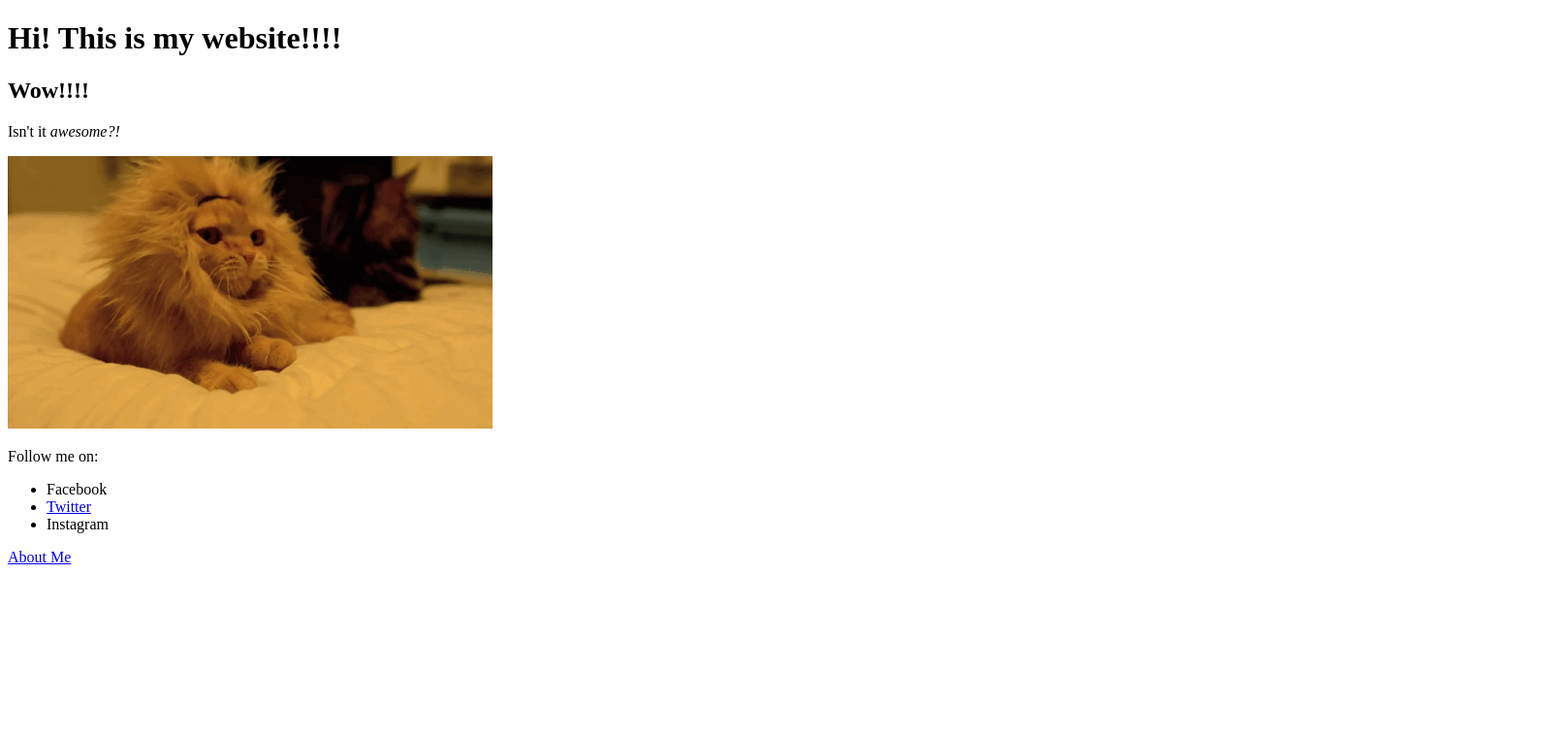
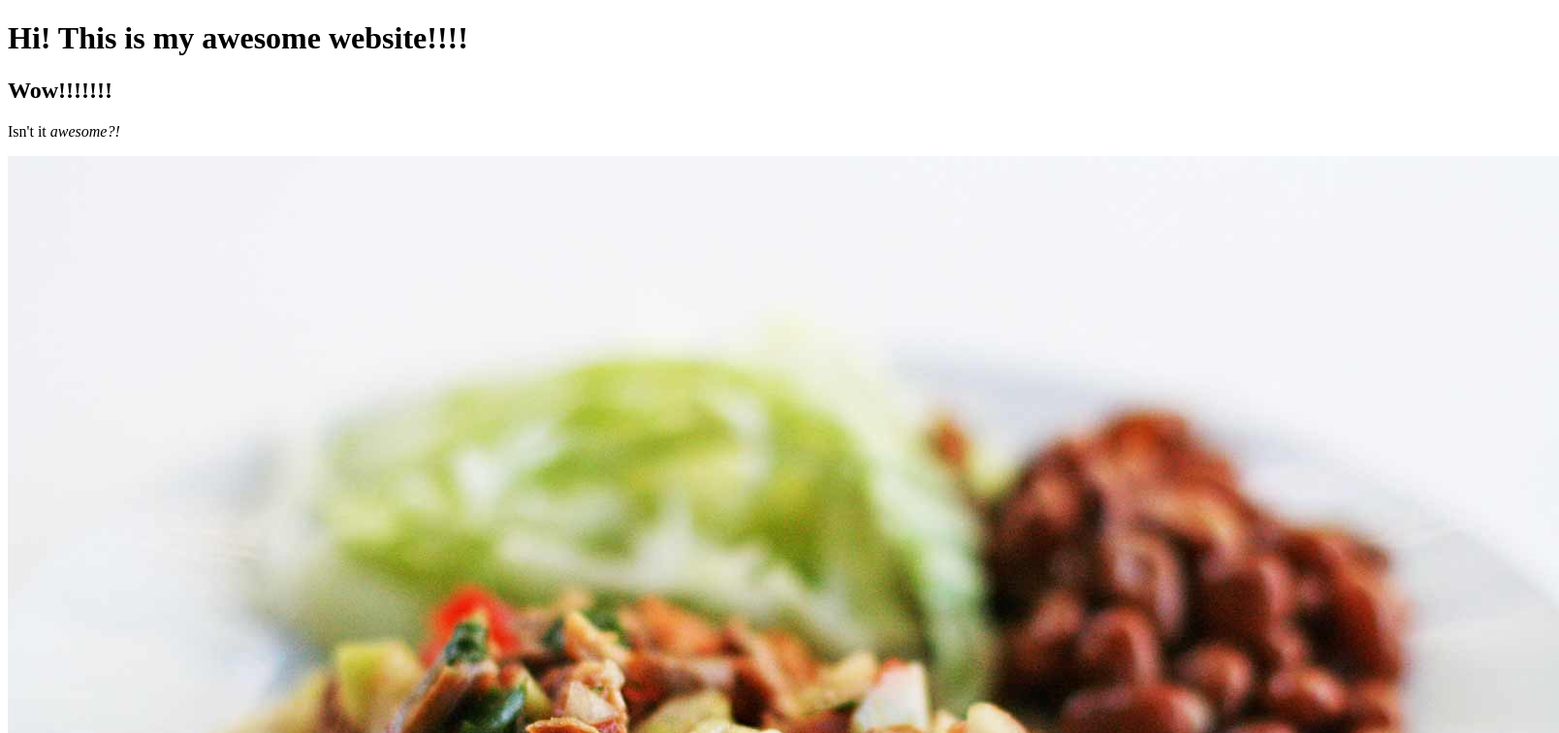
Before and after one commit to katsiro1/eng.github.io, a plain HTML site: page index.html in a window 1280 px wide. Shown: the top 756 px of the page at 97% size, 1608 px wide, since content can reach past the window. Drawn offline with Linux system fonts and the light colour scheme.

Commit message:
added tacos

```diff
--- a/index.html
+++ b/index.html
@@ -5,15 +5,15 @@
 </head>
 <body>
   <!-- This is the header level 1 -->
-  <h1>Hi! This is my website!!!!</h1>
+  <h1>Hi! This is my awesome website!!!!</h1>
 
   <!-- This is header level 2 -->
-  <h2>Wow!!!!</h2>
+  <h2>Wow!!!!!!!</h2>
 
   <p>Isn't it <em>awesome?!</em></p>
 
 
-  <img src="lion.gif">
+  <img src="carnitas.jpg">
 
   <p>Follow me on:</p>
   <ul>
```
Also changed, not shown: carnitas.jpg (added).
